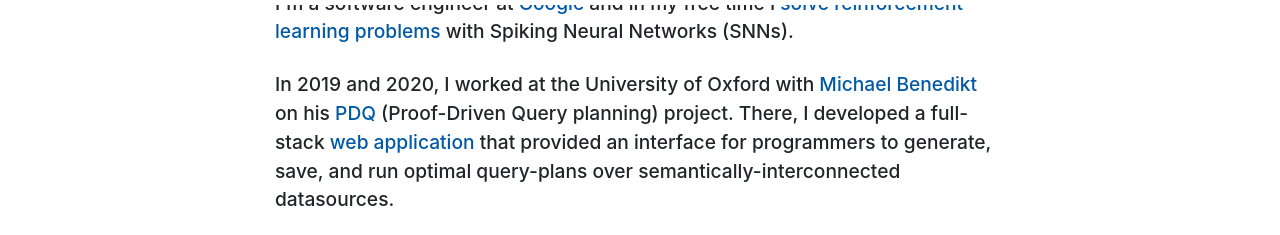
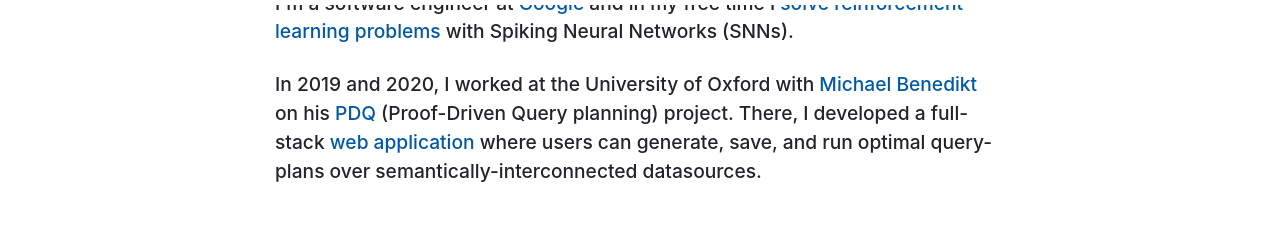
Before and after one commit to camilodoa/camilodoa.github.io, a React (Create React App) app: page / in a window 1280 px wide. Shown: the part 795-1030 px from the top of the page. Built offline with nearby package versions, Linux system fonts and the light colour scheme.

Commit message:
Change description

```diff
--- a/src/pages/home.js
+++ b/src/pages/home.js
@@ -68,7 +68,7 @@ const Home = () => {
               <Link src='http://www.cs.ox.ac.uk/projects/pdq/home.html'> PDQ </Link>
               (Proof-Driven Query planning) project. There, I developed a full-stack
               <Link src='http://pdq-webapp.cs.ox.ac.uk/react-ui'> web application </Link>
-              that provided an interface for programmers to generate, save, and run
+              where users can generate, save, and run
               optimal query-plans over semantically-interconnected datasources.
             </Paragraph>
           </Col>
```
